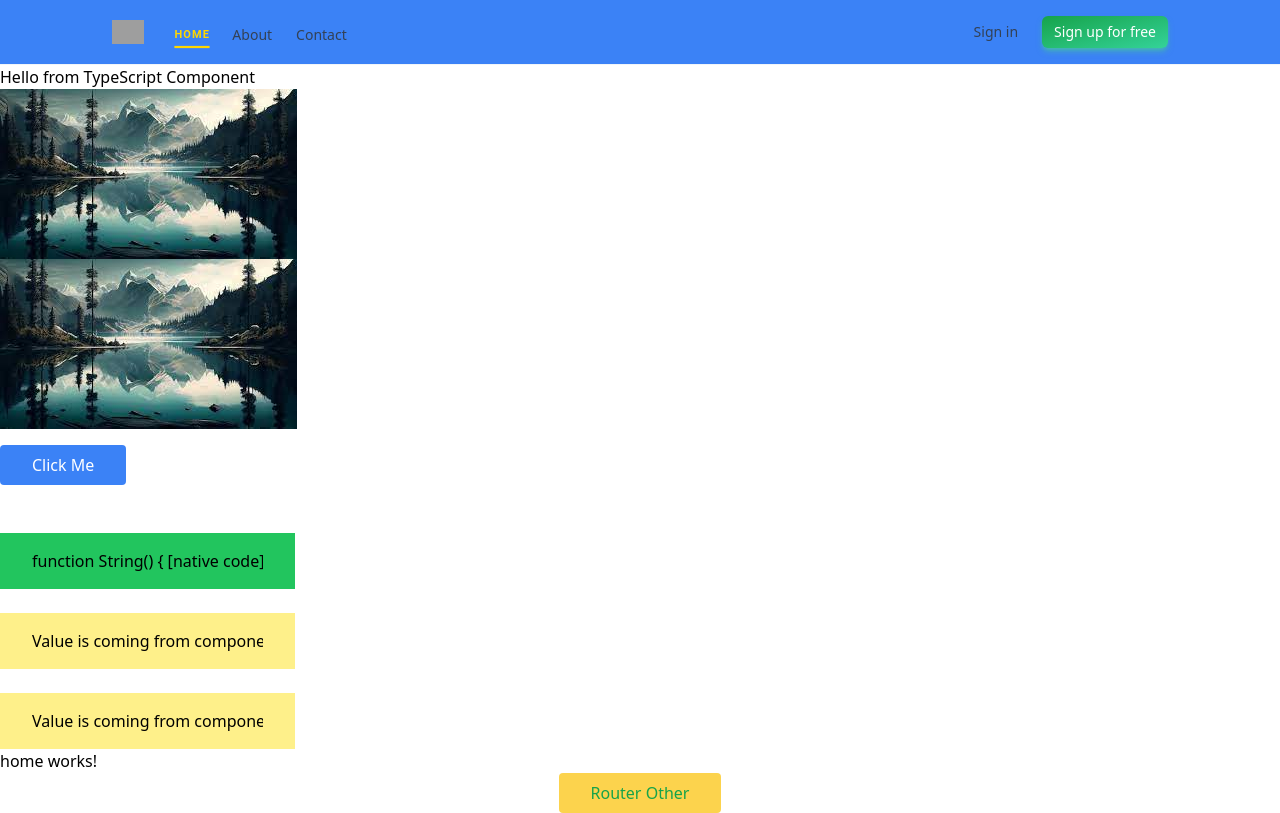
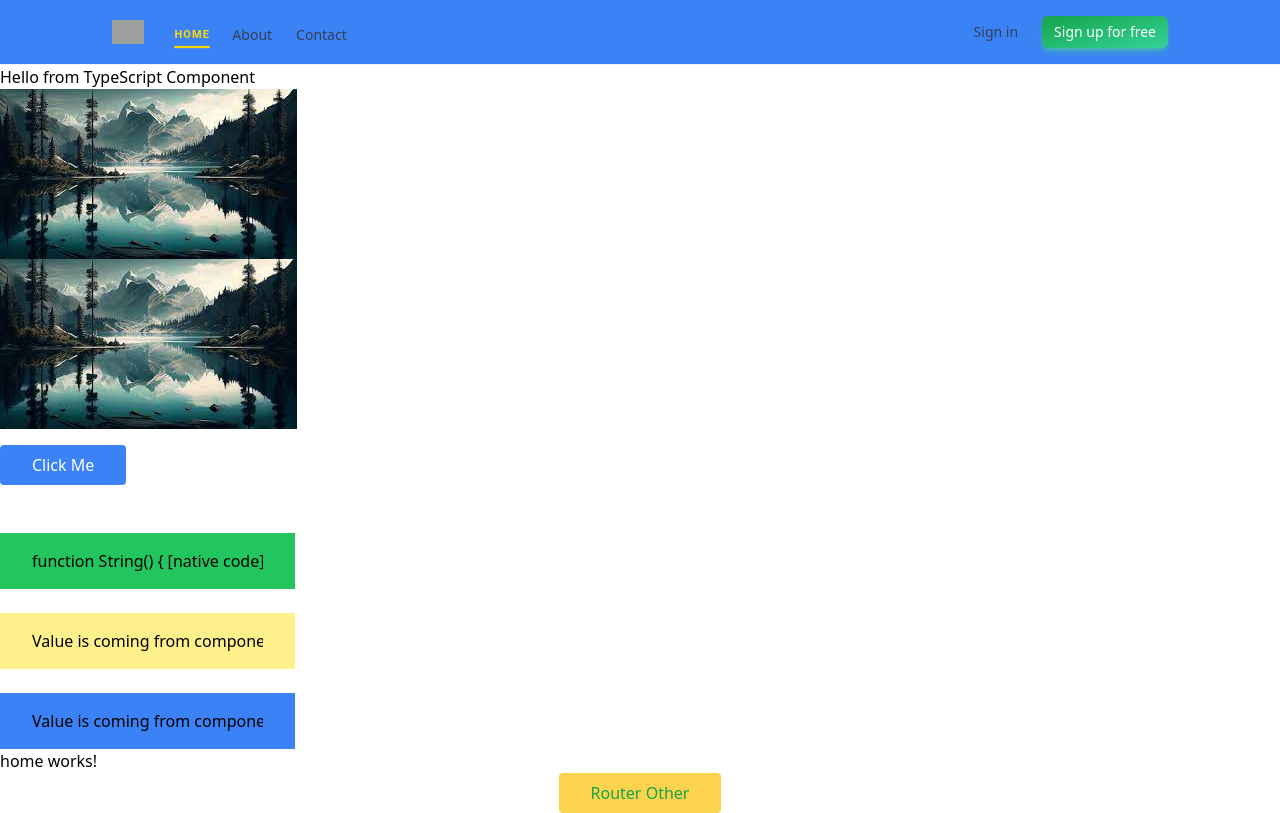
Before and after one commit to DushanMalind/Angular-Learning, an Angular app: page /home in a window 1280 px wide. Built offline with nearby package versions, Linux system fonts and the light colour scheme; grey boxes are pictures that could not be loaded.

Commit message:
two way Data Binding done

```diff
--- a/src/app/app.component.html
+++ b/src/app/app.component.html
@@ -378,7 +378,9 @@
 <br>
 
 <!--two way Data Binding-->
-<input placeholder="type" class="mt-6 bg-yellow-200 px-8 py-4" [(ngModel)]="textValue"  (keyup.enter)="onkeyup()">
+<input placeholder="type" class="mt-6 bg-blue-500 px-8 py-4" [(ngModel)]="textValue"  (keyup.enter)="onkeyup()">
+
+
 
 <router-outlet></router-outlet>
 
```
